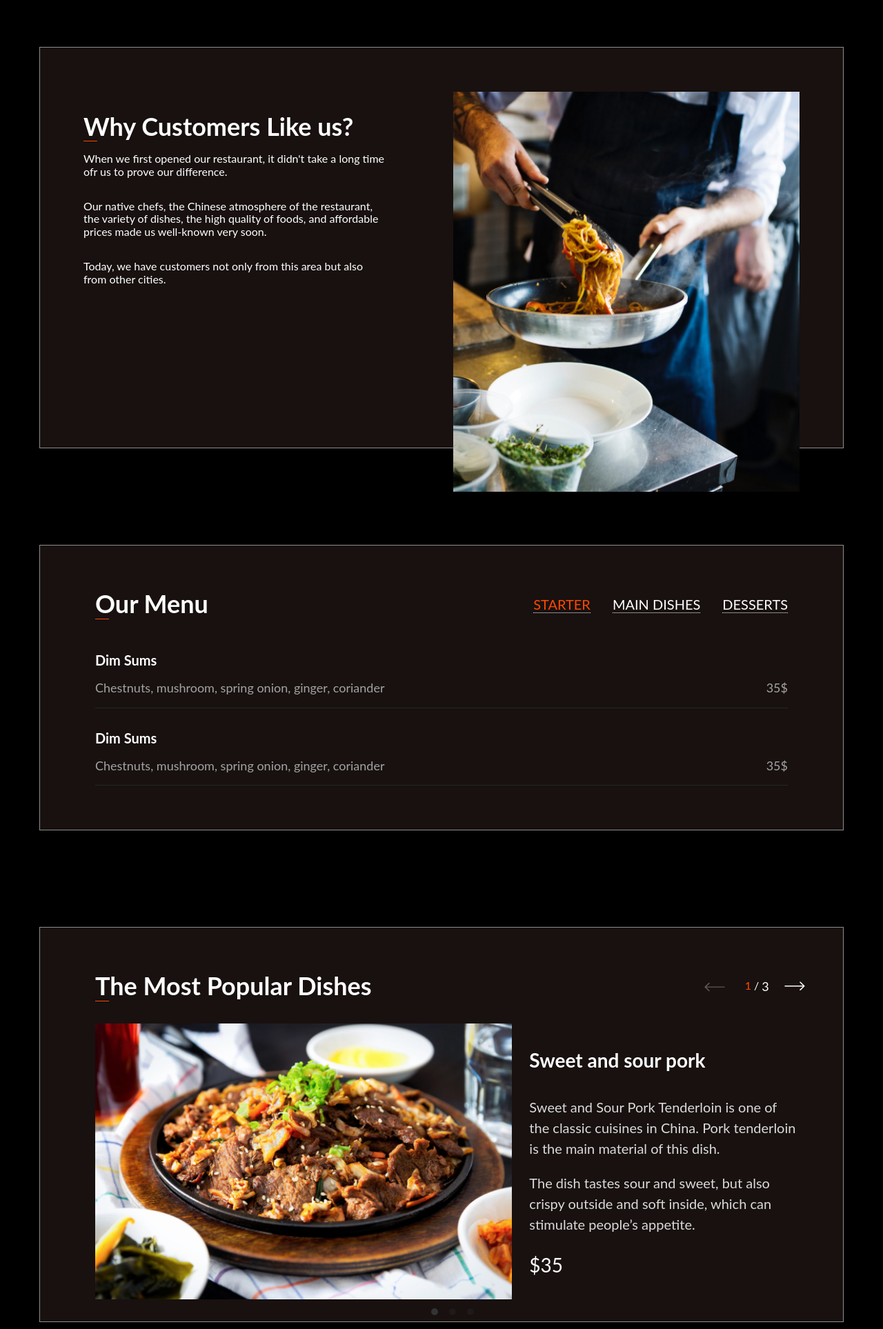
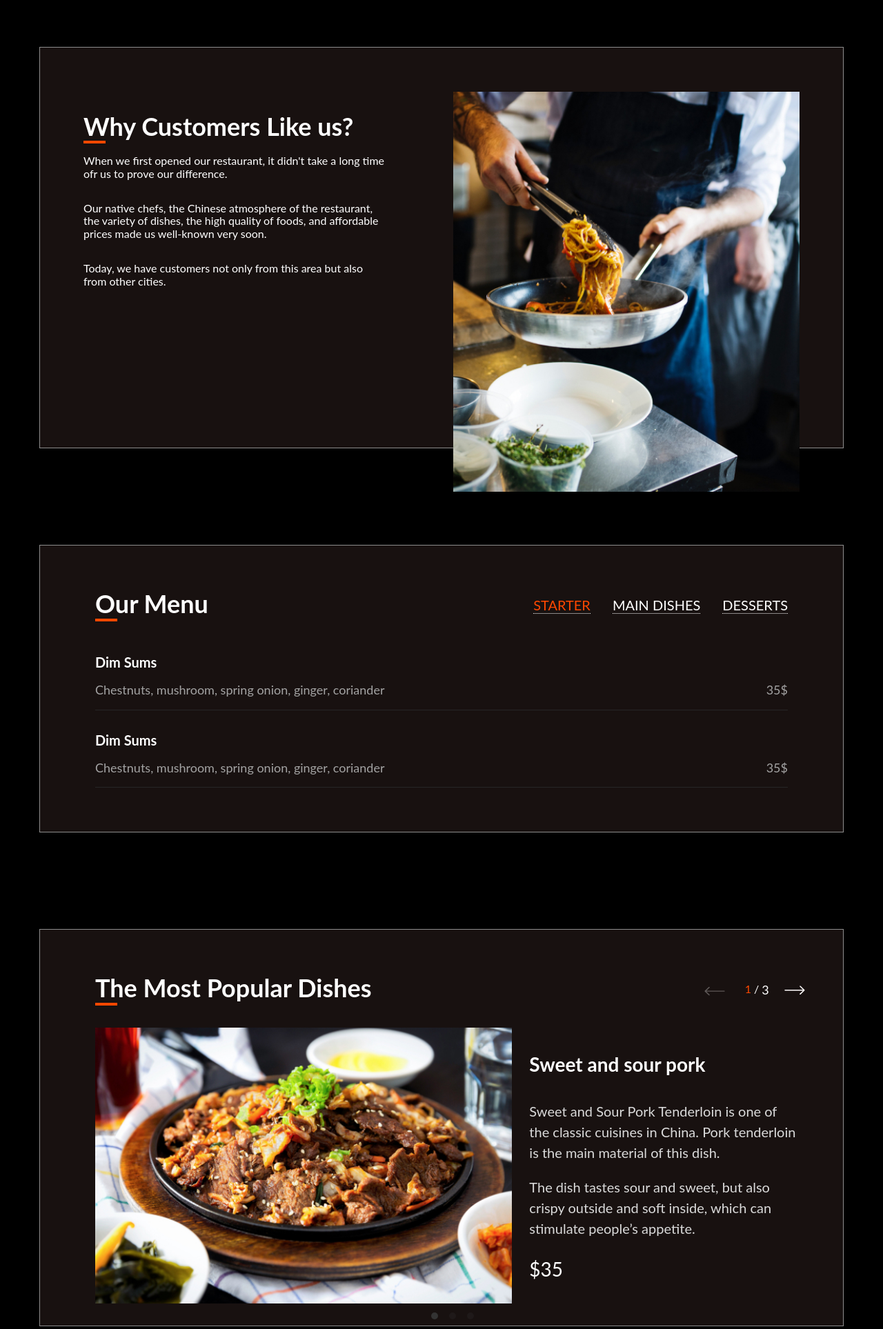
Before and after one commit to mhmdsbr/refact, a PHP site: page / in a window 1280 px wide. Shown: the part 802-2729 px from the top of the page at 69% size. Run offline with PHP 8.4, Linux system fonts and the light colour scheme; style sheets or scripts are compiled from the project's sources; some libraries are stand-ins or nearby versions.

Commit message:
Fix: Optimize section title styling

```diff
--- a/HTML-Starter-Kit-master/src/scripts/main.js
+++ b/HTML-Starter-Kit-master/src/scripts/main.js
@@ -20,14 +20,11 @@
       totalSlidesSpan.classList.add('total-slides');
 
       carouselStatus.innerHTML = '';
-
       carouselStatus.appendChild(slideNumberSpan);
       carouselStatus.appendChild(document.createTextNode('/'));
       carouselStatus.appendChild(totalSlidesSpan);
     }
-
     updateStatus();
-
     flickity.on('select', updateStatus);
     // End
 
@@ -43,11 +40,5 @@
     });
     // End
 
-    const dateInput = document.getElementById('date');
-
-    // Get the div for displaying formatted date
-    const formattedDateDiv = document.getElementById('formattedDate');
-
-
   });
 })();
--- a/HTML-Starter-Kit-master/src/styles/components/_booking.scss
+++ b/HTML-Starter-Kit-master/src/styles/components/_booking.scss
@@ -9,15 +9,8 @@
   }
 
   &__title {
-    font-size: map-get($text-sizes, 4xl);
+    @extend %section-title;
     margin-bottom: 0;
-
-    &::after {
-      content: '';
-      display: block;
-      border-bottom: 1px solid var(--color-orange);
-      width: 20px;
-    }
   }
 
   &__paragraph {
--- a/HTML-Starter-Kit-master/src/styles/components/_contact.scss
+++ b/HTML-Starter-Kit-master/src/styles/components/_contact.scss
@@ -6,15 +6,8 @@
   }
 
   &__title {
+    @extend %section-title;
     margin-left: 64px;
-    font-size: map-get($text-sizes, 4xl);
-
-    &::after {
-      content: '';
-      display: block;
-      border-bottom: 1px solid var(--color-orange);
-      width: 20px;
-    }
   }
 
   &__contact-items {
--- a/HTML-Starter-Kit-master/src/styles/components/_menu.scss
+++ b/HTML-Starter-Kit-master/src/styles/components/_menu.scss
@@ -21,16 +21,8 @@
   }
 
   &__title {
-    font-size: map-get($text-sizes, 4xl);
+    @extend %section-title;
     margin: 32px 0;
-
-    &::after {
-      content: '';
-      display: block;
-      border-bottom: 1px solid var(--color-orange);
-      width: 20px;
-    }
-
   }
 
   &__nav-item {
--- a/HTML-Starter-Kit-master/src/styles/components/_popular-dishes.scss
+++ b/HTML-Starter-Kit-master/src/styles/components/_popular-dishes.scss
@@ -17,17 +17,9 @@
   }
 
   &__title {
-    font-size: map-get($text-sizes, 4xl);
+    @extend %section-title;
     margin: 32px 0;
     flex: 10;
-
-    &::after {
-      content: '';
-      display: block;
-      border-bottom: 1px solid var(--color-orange);
-      width: 20px;
-    }
-
   }
 
   &__pagination {
--- a/HTML-Starter-Kit-master/src/styles/components/_why-us.scss
+++ b/HTML-Starter-Kit-master/src/styles/components/_why-us.scss
@@ -4,15 +4,8 @@
   }
 
   &__title {
-    font-size: map-get($text-sizes, 4xl);
+    @extend %section-title;
     margin-bottom: 0;
-
-    &::after {
-      content: '';
-      display: block;
-      border-bottom: 1px solid var(--color-orange);
-      width: 20px;
-    }
   }
 
   &__paragraph {
--- a/HTML-Starter-Kit-master/src/styles/main.scss
+++ b/HTML-Starter-Kit-master/src/styles/main.scss
@@ -18,6 +18,7 @@
 //
 @import 'objects/_row.scss';
 @import 'objects/_section.scss';
+@import 'objects/_section-title.scss';
 
 // COMPONENTS
 //
--- /dev/null
+++ b/HTML-Starter-Kit-master/src/styles/objects/_section-title.scss
@@ -0,0 +1,10 @@
+%section-title {
+  font-size: map-get($text-sizes, 4xl);
+
+  &::after {
+    content: '';
+    display: block;
+    border-bottom: 4px solid var(--color-orange);
+    width: 32px;
+  }
+}
```
